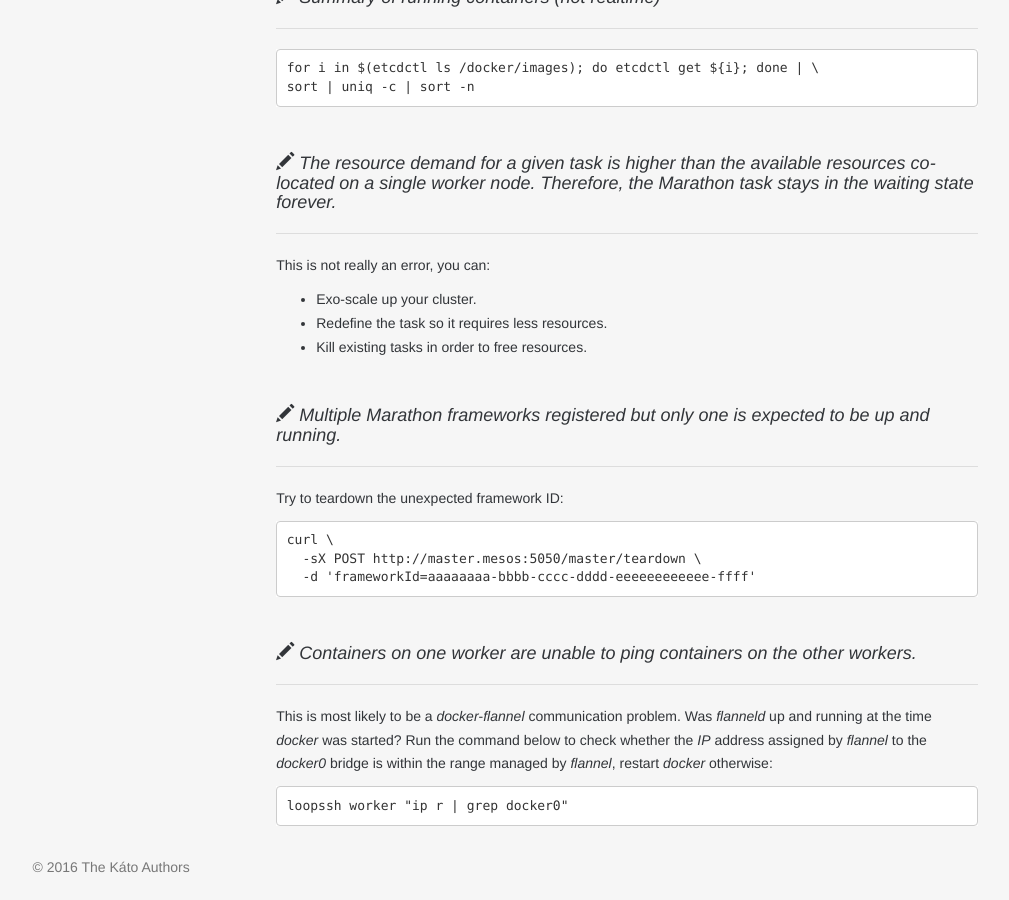
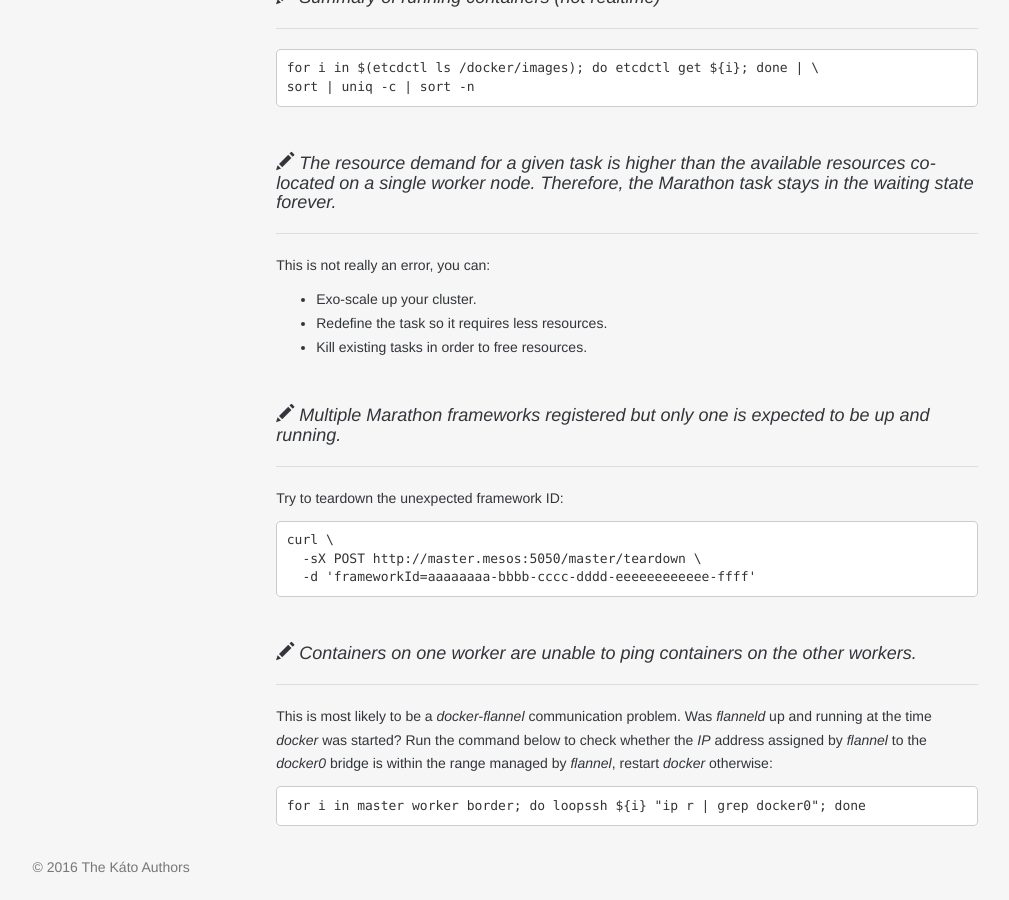
Before and after one commit to h0tbird/coreseed, a Jekyll site: the page built from docs/docs/checklist.md, in a window 1280 px wide and 900 px high, scrolled down 1096 px. Shown: the whole window, without its empty margins (135-1144 px from the left). Built offline with Jekyll 4.4.1, drawn with Linux system fonts in a browser that asks for light colours; nearby versions of some CDN libraries; some web fonts are replaced.

Commit message:
Update checklist.md

````diff
--- a/docs/docs/checklist.md
+++ b/docs/docs/checklist.md
@@ -95,5 +95,5 @@ curl \
 This is most likely to be a *docker*-*flannel* communication problem. Was *flanneld* up and running at the time *docker* was started? Run the command below to check whether the *IP* address assigned by *flannel* to the *docker0* bridge is within the range managed by *flannel*, restart *docker* otherwise:
 
 ```
-loopssh worker "ip r | grep docker0"
+for i in master worker border; do loopssh ${i} "ip r | grep docker0"; done
 ```
````
